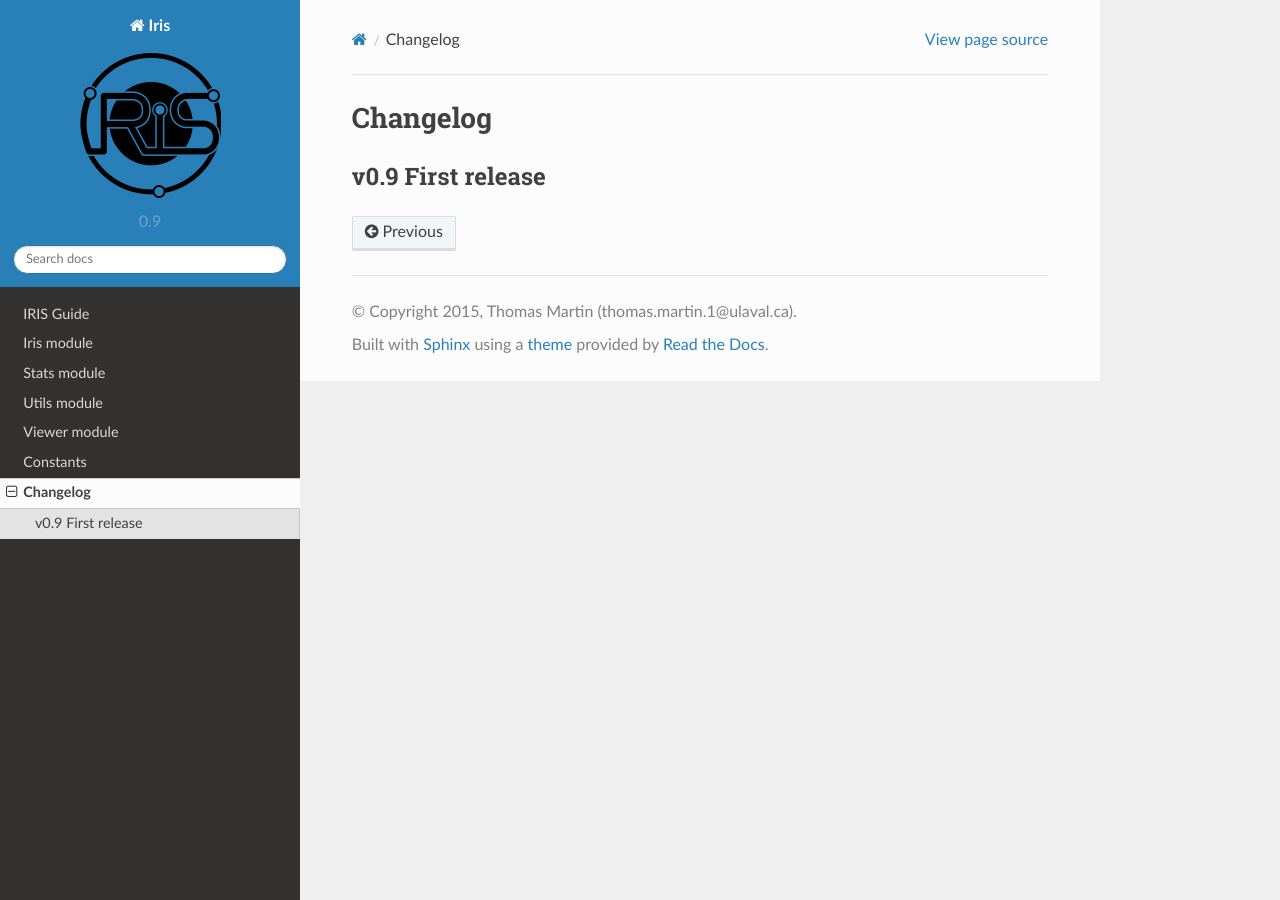
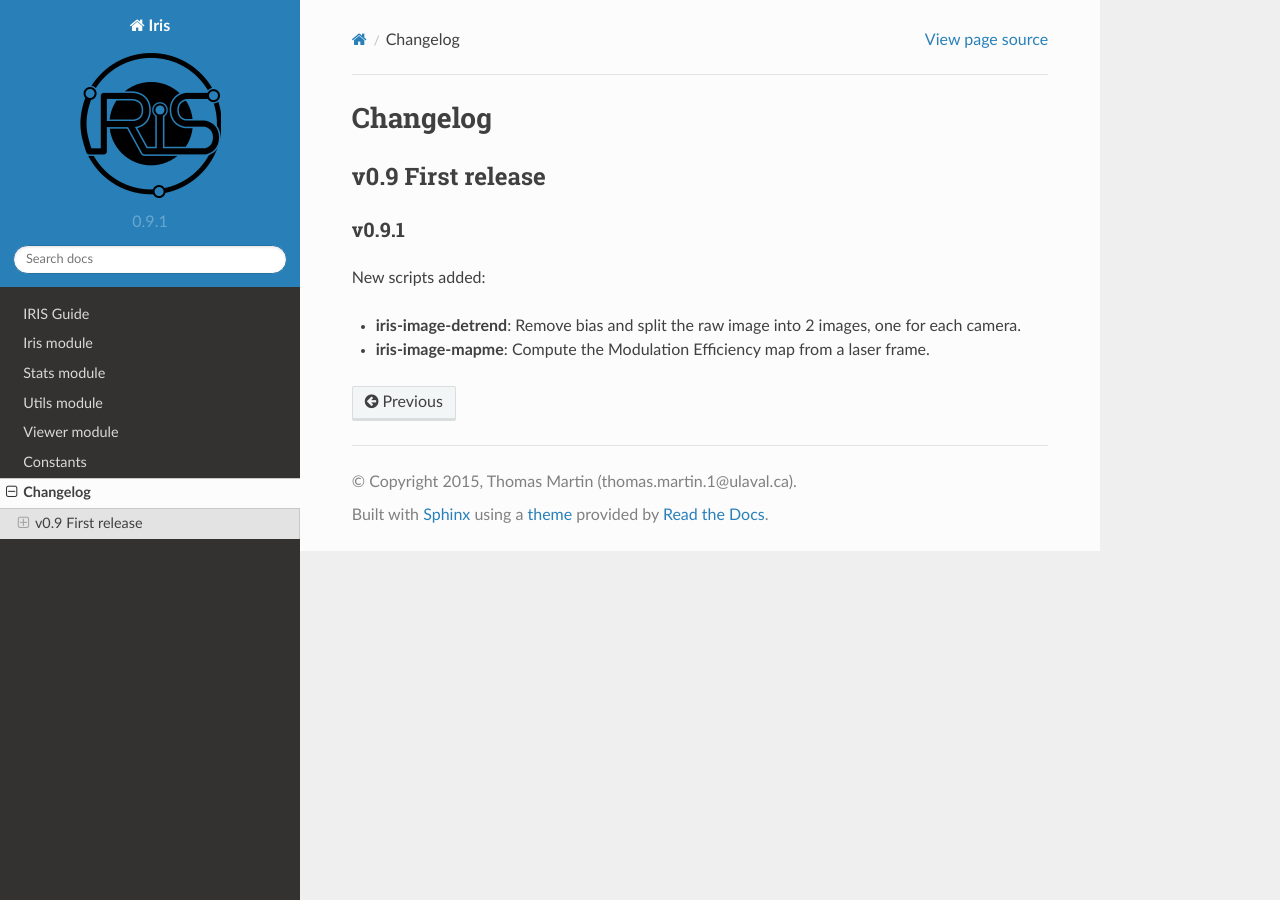
Before and after one commit to thomasorb/iris, a Sphinx documentation site: the page built from doc/changelog.rst, in a window 1280 px wide. Built offline with Sphinx 7.4.7 and the Read the Docs theme 2.0.0, drawn with Linux system fonts in a browser that asks for light colours.

Commit message:
v0.9.1 ======
New scripts added:

* **iris-image-detrend**: Remove bias and split the raw image into 2
  images, one for each camera.

* **iris-image-mapme**: Compute the Modulation Efficiency map from a
  laser frame.

	modifié:         doc/changelog.rst
	modifié:         iris/version.py
	nouveau fichier: scripts/iris-image-detrend
	nouveau fichier: scripts/iris-image-mapme

```diff
--- a/doc/changelog.rst
+++ b/doc/changelog.rst
@@ -4,3 +4,16 @@ Changelog
 
 v0.9 First release
 ******************
+
+
+
+v0.9.1
+======
+
+New scripts added:
+
+* **iris-image-detrend**: Remove bias and split the raw image into 2
+  images, one for each camera.
+
+* **iris-image-mapme**: Compute the Modulation Efficiency map from a
+  laser frame.
--- a/iris/version.py
+++ b/iris/version.py
@@ -1 +1 @@
-__version__='0.9'
+__version__='0.9.1'
```
Also changed, not shown: 2 other files.
